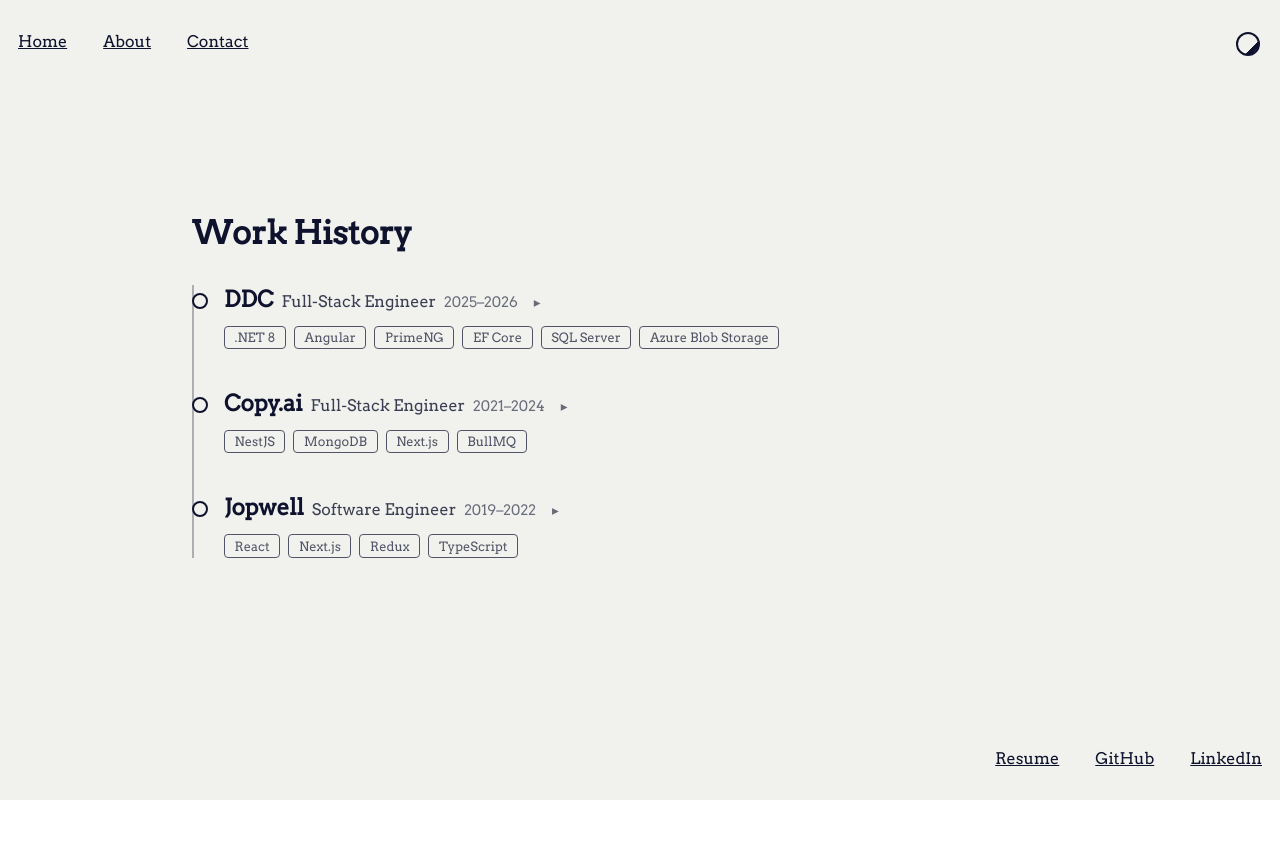
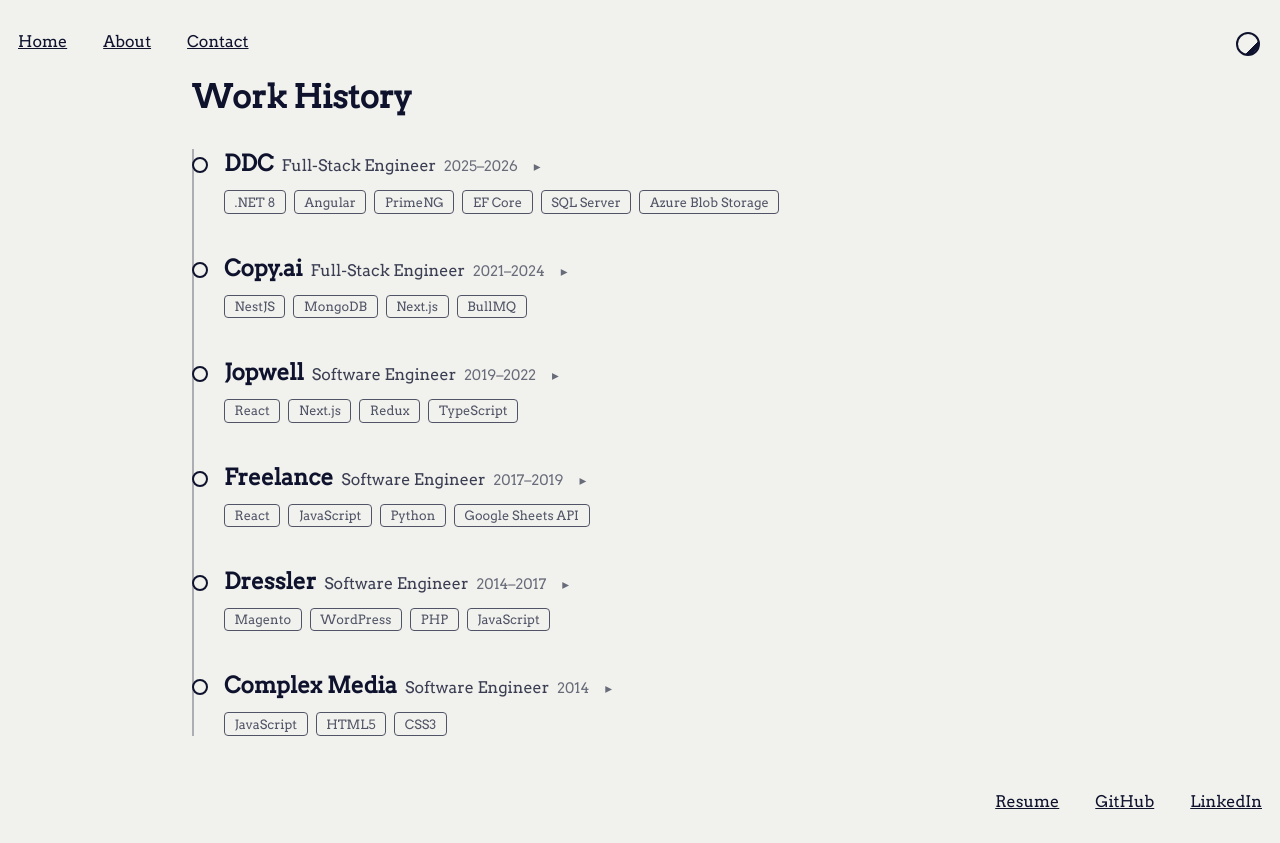
Before and after one commit to erikleon/personal-site, a Next.js app: page /work in a window 1280 px wide. Before the commit the page ends 800 px from the top, so only its background shows below. Built offline with nearby package versions, Linux system fonts and the light colour scheme.

Commit message:
chore: update work history

```diff
--- a/data/work.ts
+++ b/data/work.ts
@@ -11,7 +11,14 @@ export const work: WorkEntry[] = [
     company: "DDC",
     title: "Full-Stack Engineer",
     period: "2025–2026",
-    stack: [".NET 8", "Angular", "PrimeNG", "EF Core", "SQL Server", "Azure Blob Storage"],
+    stack: [
+      ".NET 8",
+      "Angular",
+      "PrimeNG",
+      "EF Core",
+      "SQL Server",
+      "Azure Blob Storage",
+    ],
     highlights: [
       "Built a full-stack contract insurance management application from the ground up with .NET 8 Web API and Angular, delivering dashboard search, document upload workflows, and PDF/Excel export",
       "Architected a migration from compile-time enums to database-driven workflow statuses across 5 API layers, eliminating code deployments for status configuration changes",
@@ -45,4 +52,37 @@ export const work: WorkEntry[] = [
       "Implemented server-side rendering for SEO-critical marketing pages, boosting organic traffic",
     ],
   },
+  {
+    company: "Freelance",
+    title: "Software Engineer",
+    period: "2017–2019",
+    stack: ["React", "JavaScript", "Python", "Google Sheets API"],
+    highlights: [
+      "Independently managed client engagements and project timelines including coordinating with client stakeholders and strategists",
+      "Delivered private art collection CRUD app to catalog pieces and generate PDF reports, coordinating with a globally distributed team",
+      "Built legacy support for scripts scraping data from Google Sheets, a research group website with proposal collection form, and Optimizely A/B testing integrations",
+    ],
+  },
+  {
+    company: "Dressler",
+    title: "Software Engineer",
+    period: "2014–2017",
+    stack: ["Magento", "WordPress", "PHP", "JavaScript"],
+    highlights: [
+      "Built custom WordPress themes and plugins and Magento CE e-commerce sites",
+      "Developed a kiosk web application for in-store interactive experiences",
+      "Ran large-scale A/B and multivariate user experiments to optimize front-end designs and increase revenue",
+    ],
+  },
+  {
+    company: "Complex Media",
+    title: "Software Engineer",
+    period: "2014",
+    stack: ["JavaScript", "HTML5", "CSS3"],
+    highlights: [
+      "Built a production-ready enterprise site for a marketing recap database with multi-level user login",
+      "Developed a skinless video comment widget and branded content generator",
+      "Created a 3D World Cup soccer ball interactive experience",
+    ],
+  },
 ];
```
